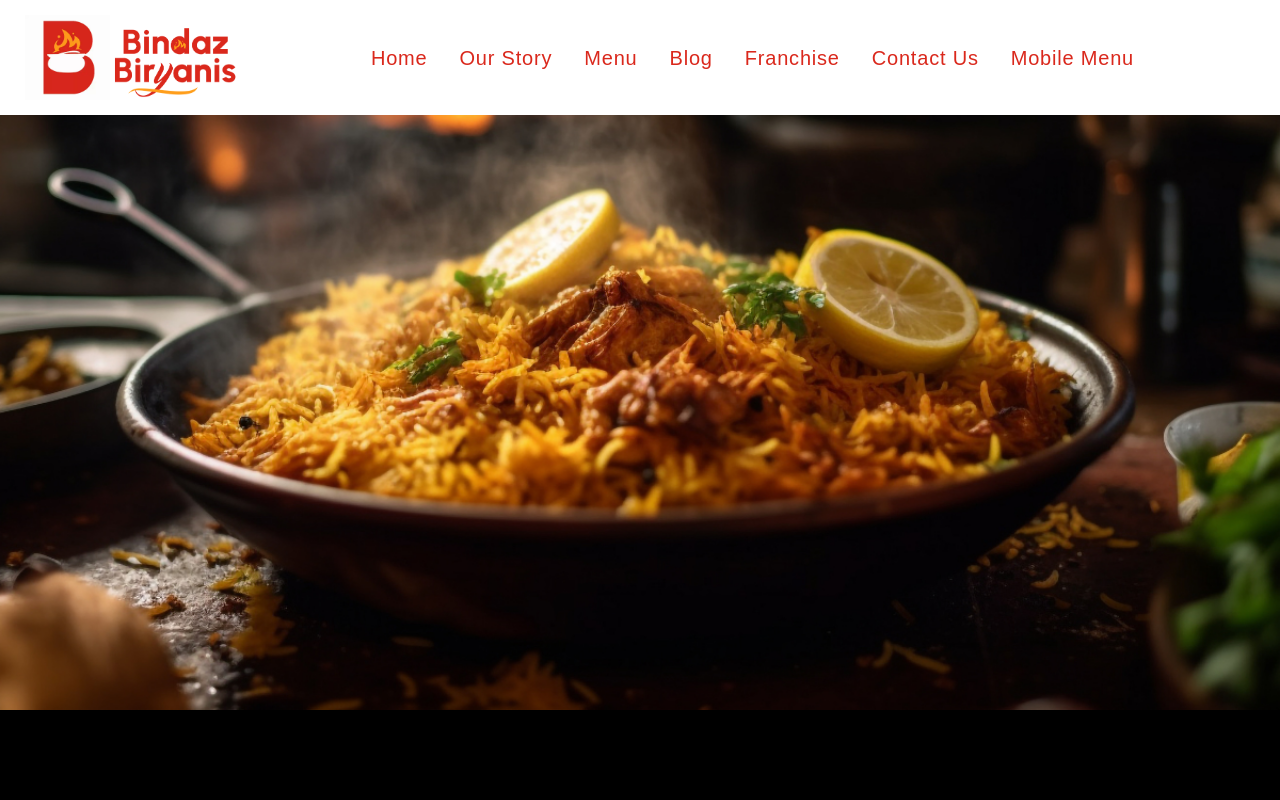
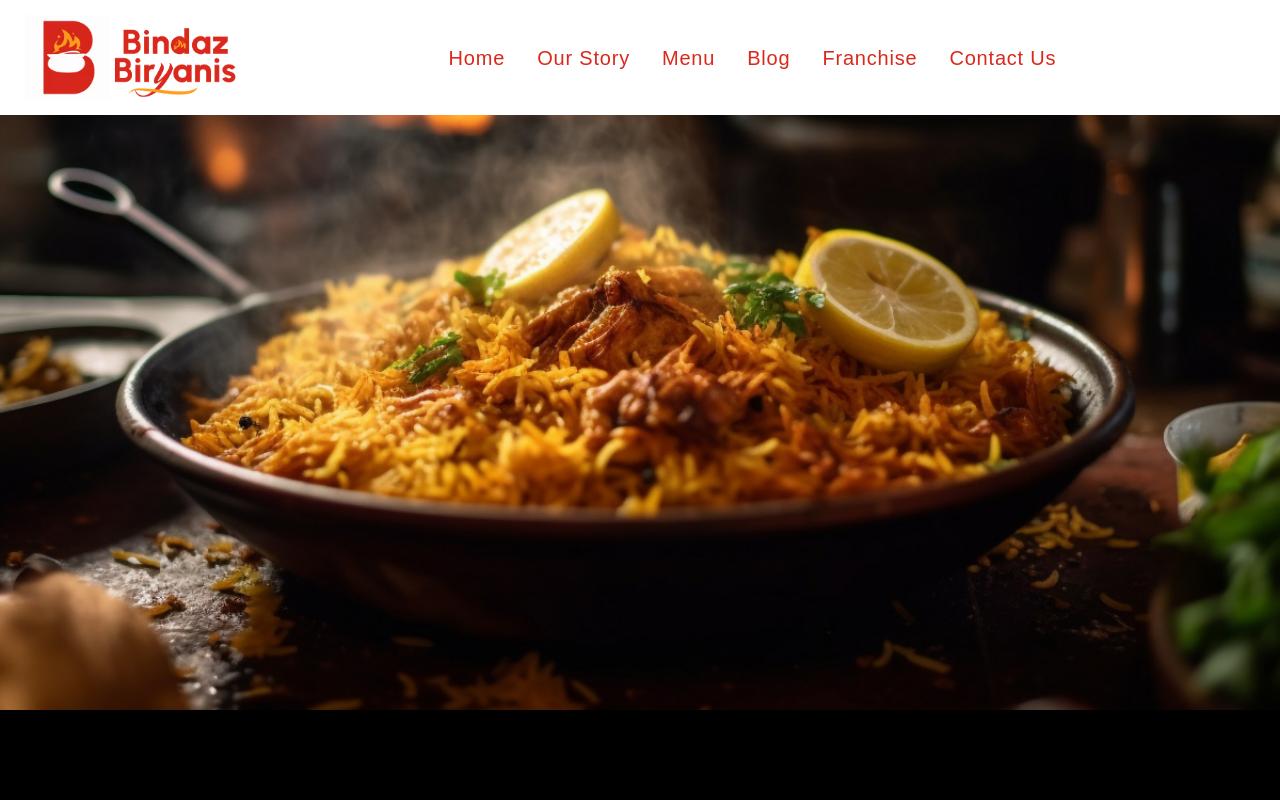
Before and after one commit to saitarun9999/bbiryani, a React (Create React App) app: page / in a window 1280 px wide. Shown: the top 800 px of the page. Built offline with nearby package versions, Linux system fonts and the light colour scheme.

Commit message:
remove navbar entry

```diff
--- a/src/components/Navbar/Navbar.jsx
+++ b/src/components/Navbar/Navbar.jsx
@@ -89,9 +89,6 @@ const Navbar = () => {
         <li className="p__opensans">
           <a onClick={() => handleScrollToSection('footer')}>Contact Us</a>
         </li>
-         <li className="p__opensans">
-          <a onClick={handleMobileMenuClick}>Mobile Menu</a>
-        </li>
       </ul>
 
       <div className="app__navbar-smallscreen">
```
